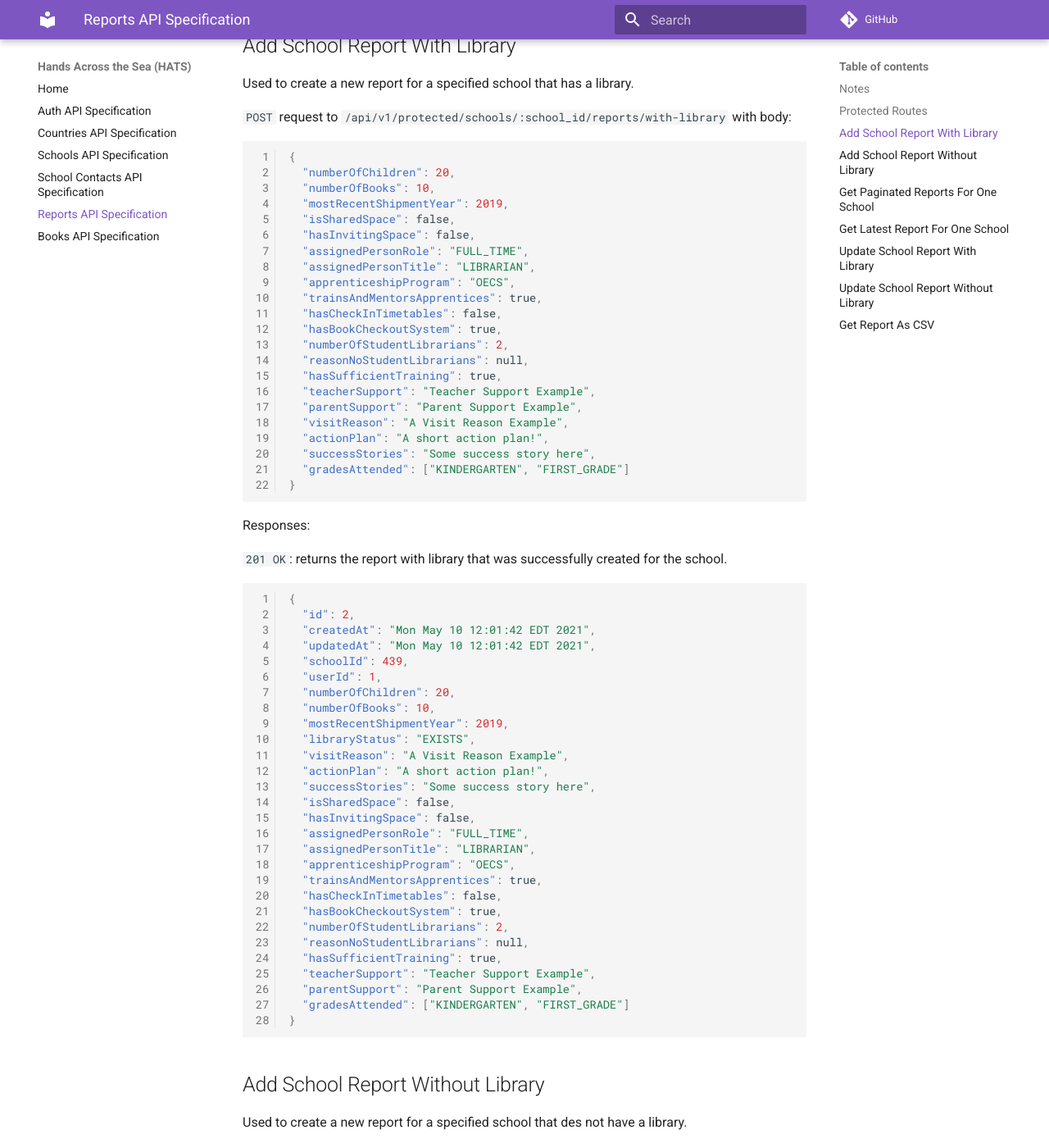
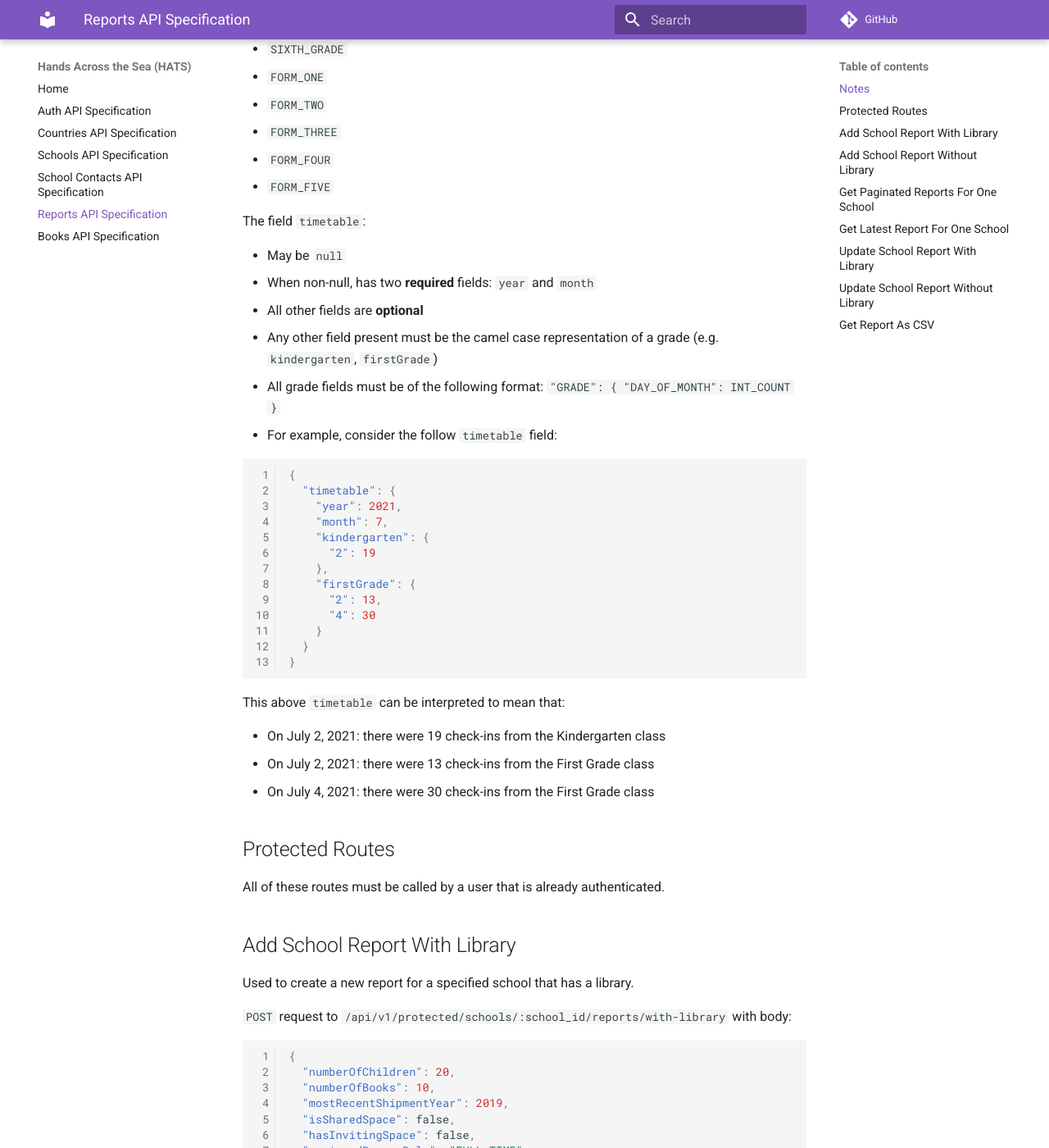
Before and after one commit to Code-4-Community/c4c-dev-docs, an MkDocs documentation site: the page built from docs/hats/api-spec-school-report.md, in a window 1280 px wide and 1400 px high, scrolled down 1327 px. Shown: the whole window at 82% size. Built offline with MkDocs 1.6.1 and Material for MkDocs 9.7.7, drawn with Linux system fonts in a browser that asks for light colours; comment, search, counter and statistics services are not loaded; some of the changed text lies outside the part shown.

Commit message:
Add timetable to ReportWithLibrary

````diff
--- a/docs/hats/api-spec-school-report.md
+++ b/docs/hats/api-spec-school-report.md
@@ -36,6 +36,7 @@
 - `"MORE_THAN_TWO_YEARS"`
 
 The field `gradesAttended` is represented by an enum that can have the following values:
+
 - `KINDERGARTEN`
 - `FIRST_GRADE`
 - `SECOND_GRADE`
@@ -49,10 +50,40 @@
 - `FORM_FOUR`
 - `FORM_FIVE`
 
+The field `timetable`:
+
+- May be `null`
+- When non-null, has two **required** fields: `year` and `month`
+- All other fields are **optional**
+- Any other field present must be the camel case representation of a grade (e.g. `kindergarten`, `firstGrade`)
+- All grade fields must be of the following format: `"GRADE": { "DAY_OF_MONTH": INT_COUNT }`
+- For example, consider the follow `timetable` field:
+
+```json
+{
+  "timetable": {
+    "year": 2021,
+    "month": 7,
+    "kindergarten": {
+      "2": 19
+    },
+    "firstGrade": {
+      "2": 13,
+      "4": 30
+    }
+  }
+}
+```
+
+This above `timetable` can be interpreted to mean that:
+
+- On July 2, 2021: there were 19 check-ins from the Kindergarten class
+- On July 2, 2021: there were 13 check-ins from the First Grade class
+- On July 4, 2021: there were 30 check-ins from the First Grade class
+
 ## Protected Routes
 
 All of these routes must be called by a user that is already authenticated.
-
 
 ## Add School Report With Library
 
@@ -81,13 +112,30 @@
   "visitReason": "A Visit Reason Example",
   "actionPlan": "A short action plan!",
   "successStories": "Some success story here",
-  "gradesAttended": ["KINDERGARTEN", "FIRST_GRADE"]
+  "gradesAttended": [
+    "KINDERGARTEN",
+    "FIRST_GRADE"
+  ],
+  "timetable": {
+    "year": 2021,
+    "month": 7,
+    "kindergarten": {
+      "2": 19,
+      "16": 12,
+      "19": 10
+    },
+    "firstGrade": {
+      "1": 10,
+      "3": 30
+    }
+  }
 }
 ```
 
 Responses:
 
 `201 OK`: returns the report with library that was successfully created for the school.
+
 ```json
 {
   "id": 2,
@@ -115,10 +163,25 @@
   "hasSufficientTraining": true,
   "teacherSupport": "Teacher Support Example",
   "parentSupport": "Parent Support Example",
-  "gradesAttended": ["KINDERGARTEN", "FIRST_GRADE"]
+  "gradesAttended": [
+    "KINDERGARTEN",
+    "FIRST_GRADE"
+  ],
+  "timetable": {
+    "year": 2021,
+    "month": 7,
+    "kindergarten": {
+      "2": 19,
+      "16": 12,
+      "19": 10
+    },
+    "firstGrade": {
+      "1": 10,
+      "3": 30
+    }
+  }
 }
 ```
-
 
 ## Add School Report Without Library
 
@@ -139,7 +202,10 @@
   "visitReason": "A Visit Reason Example",
   "actionPlan": "A short action plan!",
   "successStories": "Some success story here",
-  "gradesAttended": ["KINDERGARTEN", "FIRST_GRADE"]
+  "gradesAttended": [
+    "KINDERGARTEN",
+    "FIRST_GRADE"
+  ]
 }
 ```
 
@@ -166,7 +232,10 @@
   "currentStatus": "Found a space",
   "reason": "Funding",
   "readyTimeline": "YEAR_AFTER_NEXT",
-  "gradesAttended": ["KINDERGARTEN", "FIRST_GRADE"]
+  "gradesAttended": [
+    "KINDERGARTEN",
+    "FIRST_GRADE"
+  ]
 }
 ```
 
@@ -212,7 +281,8 @@
       "reasonNoStudentLibrarians": null,
       "hasSufficientTraining": true,
       "teacherSupport": "Teacher Support Example",
-      "parentSupport": "Parent Support Example"
+      "parentSupport": "Parent Support Example",
+      "timetable": null
     },
     {
       "id": 1,
@@ -258,7 +328,8 @@
       "reasonNoStudentLibrarians": null,
       "hasSufficientTraining": true,
       "teacherSupport": "Teacher Support Example",
-      "parentSupport": "Parent Support Example"
+      "parentSupport": "Parent Support Example",
+      "timetable": null
     },
     {
       "id": 2,
@@ -282,7 +353,6 @@
   ]
 }
 ```
-
 
 ## Get Latest Report For One School
 
@@ -321,7 +391,22 @@
   "hasSufficientTraining": true,
   "teacherSupport": "Teacher Support Example",
   "parentSupport": "Parent Support Example",
-  "gradesAttended": ["KINDERGARTEN", "FIRST_GRADE"]
+  "gradesAttended": [
+    "KINDERGARTEN",
+    "FIRST_GRADE"
+  ],
+  "timetable": {
+    "year": 2021,
+    "month": 7,
+    "thirdGrade": {
+      "16": 12,
+      "19": 10
+    },
+    "formOne": {
+      "1": 10,
+      "3": 30
+    }
+  }
 }
 ```
 
@@ -346,43 +431,51 @@
   "currentStatus": "Found a space",
   "reason": null,
   "readyTimeline": "YEAR_AFTER_NEXT",
-  "gradesAttended": ["KINDERGARTEN", "FIRST_GRADE"]
+  "gradesAttended": [
+    "KINDERGARTEN",
+    "FIRST_GRADE"
+  ]
 }
 ```
 
 `404 No Report Found`: Report not found for school with id
 
 ## Update School Report With Library
+
 Used to update a new report for a specified school that has a library.
 
 `PUT` request to `/api/v1/protected/schools/:school_id/reports/with-library/:report-id` with body:
+
 ```json
 {
-    "numberOfChildren": 20,
-    "numberOfBooks": 10,
-    "mostRecentShipmentYear": 2019,
-    "isSharedSpace": false,
-    "hasInvitingSpace": false,
-    "assignedPersonRole": "FULL_TIME",
-    "assignedPersonTitle": "LIBRARIAN",
-    "apprenticeshipProgram": "OECS",
-    "trainsAndMentorsApprentices": true,
-    "hasCheckInTimetables": false,
-    "hasBookCheckoutSystem": true,
-    "numberOfStudentLibrarians": 2,
-    "reasonNoStudentLibrarians": null,
-    "hasSufficientTraining": true,
-    "teacherSupport": "Teacher Support Example",
-    "parentSupport": "Parent Support Example",
-    "visitReason": "Visit Reason Example",
-    "gradesAttended": ["KINDERGARTEN", "FIRST_GRADE"]
+  "numberOfChildren": 20,
+  "numberOfBooks": 10,
+  "mostRecentShipmentYear": 2019,
+  "isSharedSpace": false,
+  "hasInvitingSpace": false,
+  "assignedPersonRole": "FULL_TIME",
+  "assignedPersonTitle": "LIBRARIAN",
+  "apprenticeshipProgram": "OECS",
+  "trainsAndMentorsApprentices": true,
+  "hasCheckInTimetables": false,
+  "hasBookCheckoutSystem": true,
+  "numberOfStudentLibrarians": 2,
+  "reasonNoStudentLibrarians": null,
+  "hasSufficientTraining": true,
+  "teacherSupport": "Teacher Support Example",
+  "parentSupport": "Parent Support Example",
+  "visitReason": "Visit Reason Example",
+  "gradesAttended": [
+    "KINDERGARTEN",
+    "FIRST_GRADE"
+  ],
+  "timetable": null
 }
 ```
 
 Responses:
 
 `200 OK`: If update was successful
-
 
 ## Update School Report Without Library
 
@@ -403,7 +496,11 @@
   "visitReason": "A Visit Reason Example",
   "actionPlan": "A short action plan!",
   "successStories": "Some success story here",
-  "gradesAttended": ["KINDERGARTEN", "FIRST_GRADE"]
+  "gradesAttended": [
+    "KINDERGARTEN",
+    "FIRST_GRADE"
+  ],
+  "timetable": null
 }
 ```
 
@@ -411,26 +508,28 @@
 
 `200 OK`: If update was successful
 
+## Get Report As CSV
 
-
-## Get Report As CSV
 Used to return a given report as a CSV
 
 `GET` request to `/api/v1/protected/schools/reports/with-library/:report_id`
 
 OR
 
-`GET` request to `/api/v1/protected/schools/reports/without-library/:report_id` depending on whether the school has a library or not
+`GET` request to `/api/v1/protected/schools/reports/without-library/:report_id` depending on whether the school has a
+library or not
 
 Responses (data columns are in random order but the headers match the data):
 
 `200 OK`: returns the report as a CSV formatted as a String (with library)
+
 ```
 Report ID,Created At,Updated At,School ID,User ID,Number of Children,Number of Books,Most Recent Shipment Year,Library Status,Visit Reason,Is Shared Space,Has Inviting Space,Assigned Person Role,Assigned Person Title,Apprenticeship Program,Trains Mentors and Apprentices,Has Checkin Timetables,Has Book Checkout System,Number of Student Librarians,Has Sufficient Training,Teacher Support,Parent Support
 1,Mon Mar 15 00:23:44 EDT 2021,Mon Mar 15 00:23:44 EDT 2021,1,1,1,1,1,EXISTS,Visit Reason Example,true,true,PART_TIME,LIBRARIAN,OTHER,true,true,true,0,true,Teacher Support Example,Parent Support Example
 ```
 
 `200 OK`: returns the report as a CSV formatted as a String (without library)
+
 ```
 Report ID,Created At,Updated At,School ID,User ID,Number of Children,Number of Books,Most Recent Shipment Year,Library Status,Visit ReasonWants Library,Has Space,Current Status,Reason,Ready Timeline
 1,Tue Mar 23 17:25:04 EDT 2021,Tue Mar 23 17:25:04 EDT 2021,1,1,1,1,1,DOES_NOT_EXIST,hi,true,true,hi,,UPCOMING_SCHOOL_YEAR
````
